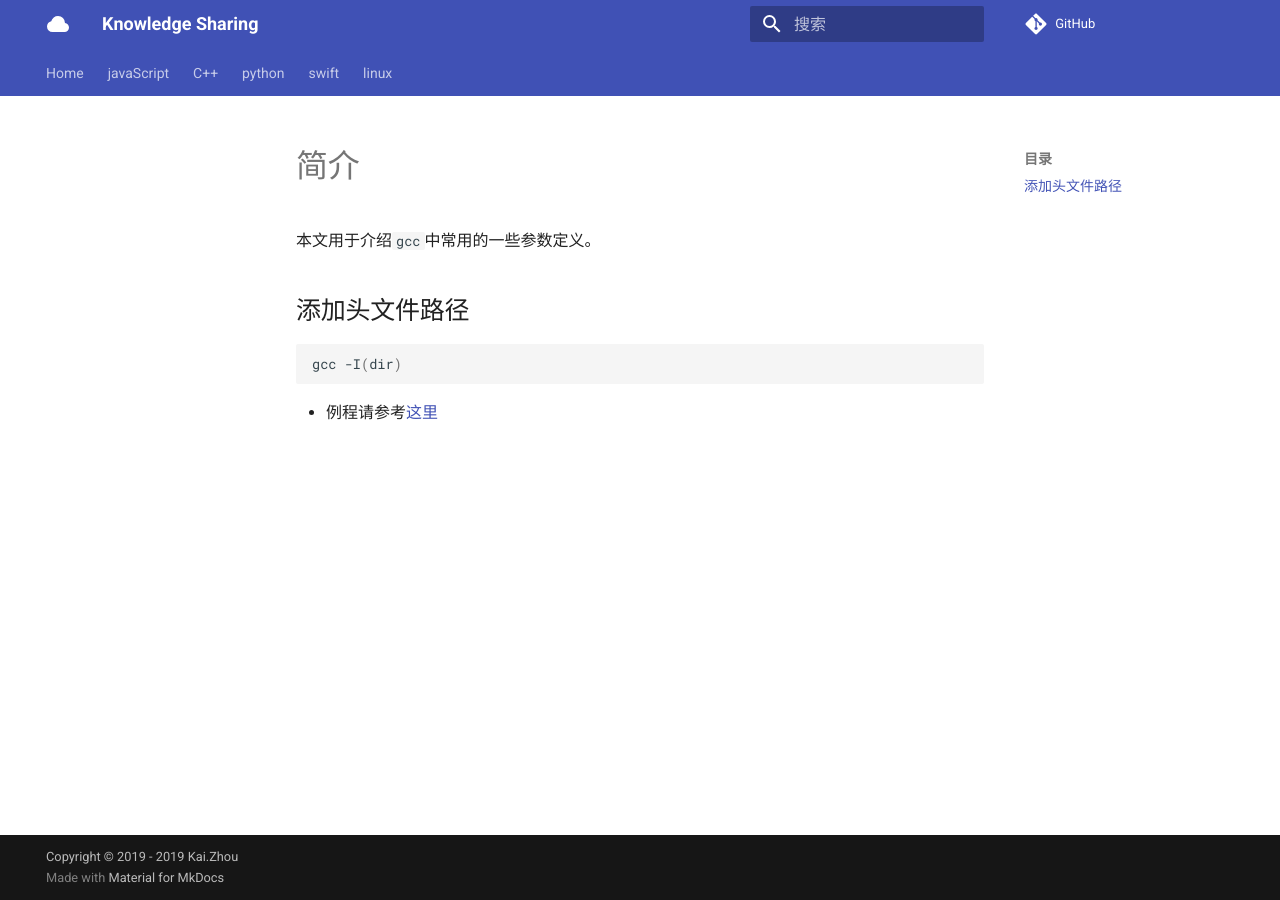
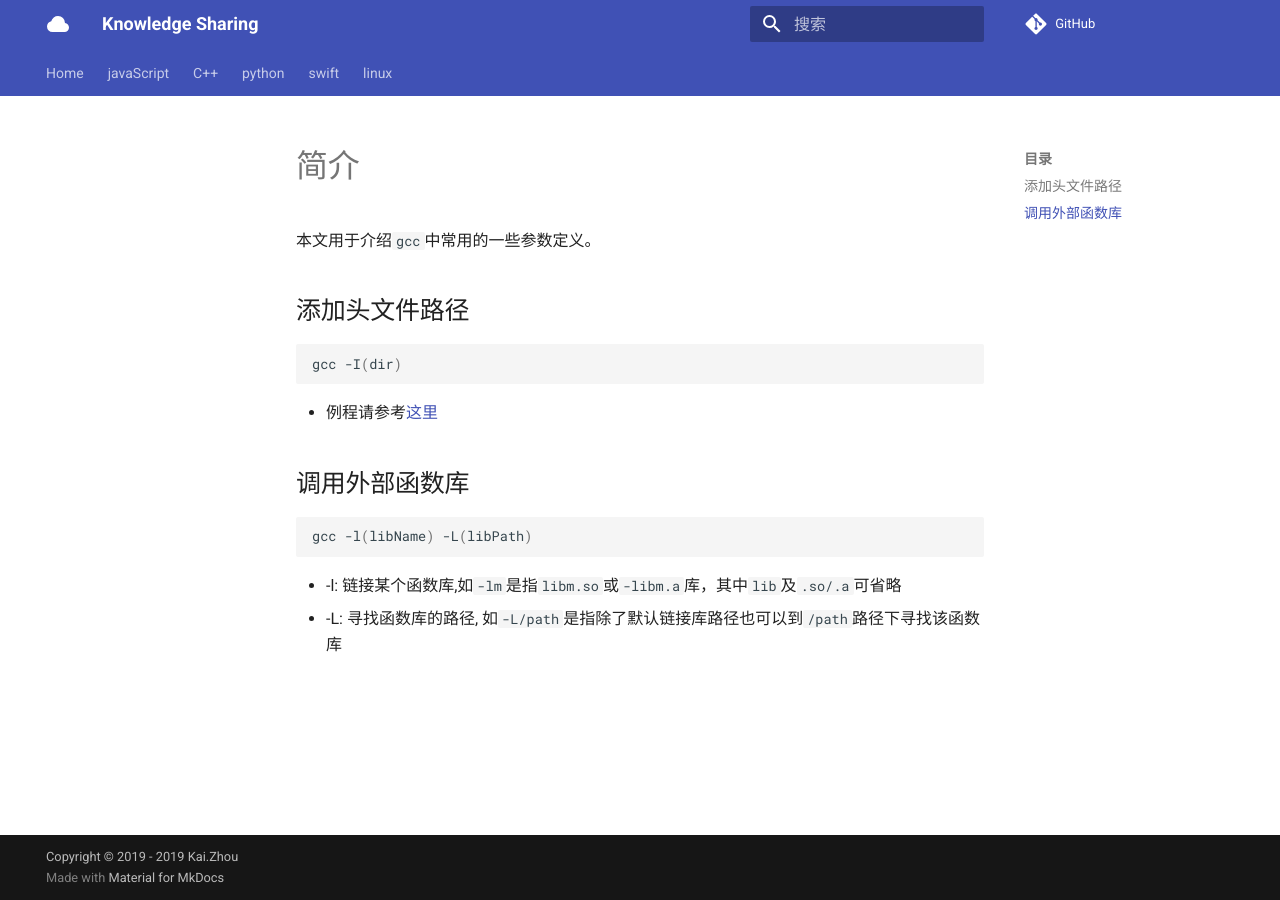
Before and after one commit to zhoukaidev/ks_blog, an MkDocs documentation site: the page built from docs/shell/linux/tools/gcc.md, in a window 1280 px wide. Built offline with MkDocs 1.6.1 and Material for MkDocs 9.7.7, drawn with Linux system fonts in a browser that asks for light colours; comment, search, counter and statistics services are not loaded.

Commit message:
Update gcc.md

````diff
--- a/docs/shell/linux/tools/gcc.md
+++ b/docs/shell/linux/tools/gcc.md
@@ -9,3 +9,11 @@ gcc -I(dir)
 ```
 
 * 例程请参考[这里](../../../sampleCode/gcc/includeHeader/build.sh)
+
+## 调用外部函数库
+
+```sh
+gcc -l(libName) -L(libPath)
+```
+* -l: 链接某个函数库,如`-lm`是指`libm.so`或`-libm.a`库，其中`lib`及`.so/.a`可省略
+* -L: 寻找函数库的路径, 如`-L/path`是指除了默认链接库路径也可以到`/path`路径下寻找该函数库
````
